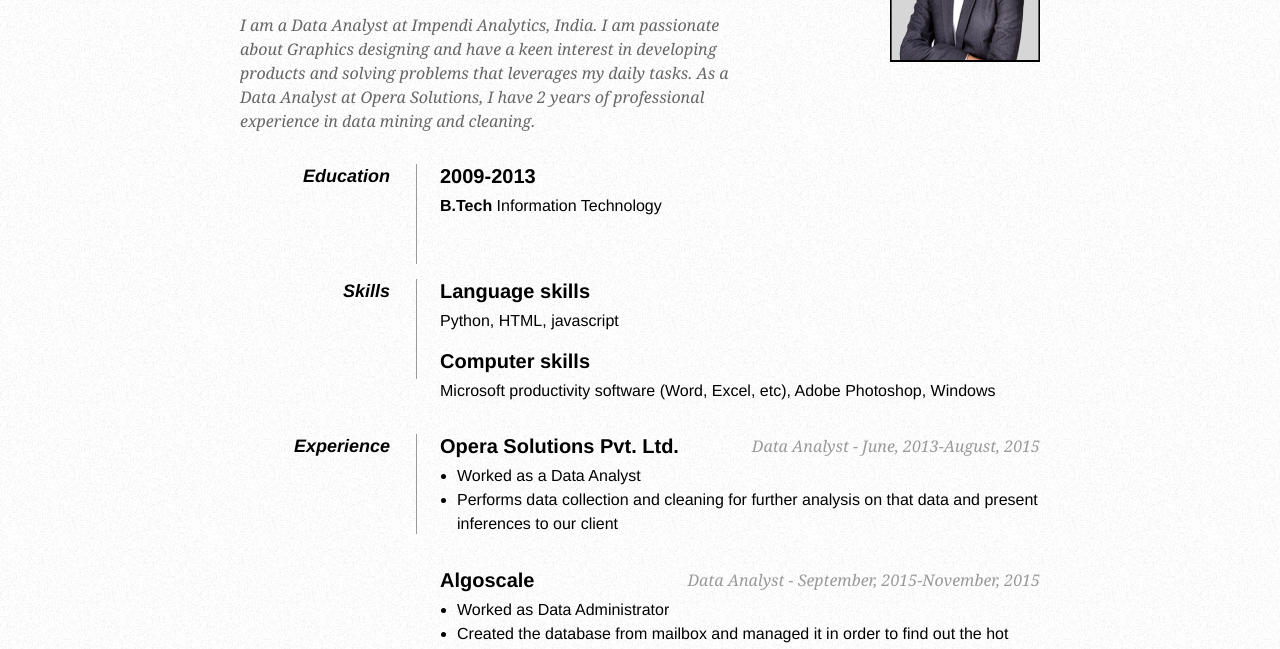
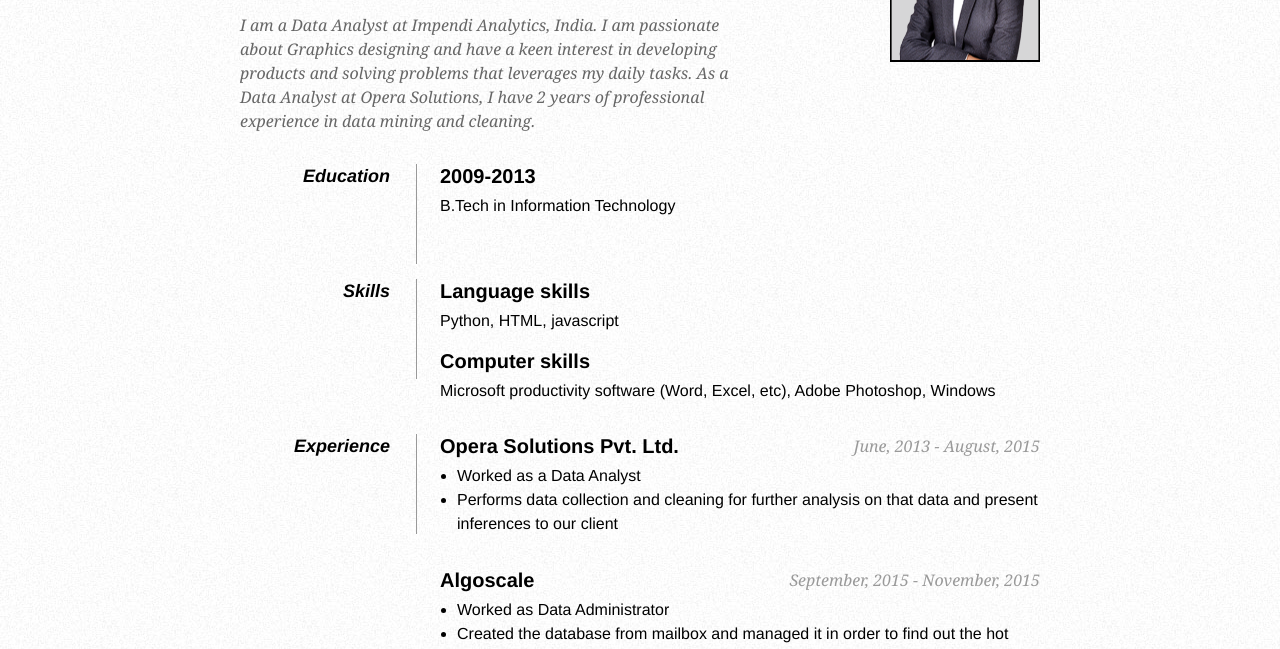
Before and after one commit to manasgrg/portfolio, a plain HTML site: page index.html in a window 1280 px wide. Shown: the part 148-797 px from the top of the page. Drawn offline with Linux system fonts and the light colour scheme.

Commit message:
Update index.html

```diff
--- a/index.html
+++ b/index.html
@@ -62,7 +62,7 @@ As a Data Analyst at Opera Solutions, I have 2 years of professional experience
             <dt>Education</dt>
             <dd>
                 <h2>2009-2013</h2>
-                <p><strong>B.Tech</strong> Information Technology<br />
+                <p>B.Tech in Information Technology<br />
 
             </dd>
 
@@ -81,14 +81,14 @@ As a Data Analyst at Opera Solutions, I have 2 years of professional experience
 
             <dt>Experience</dt>
             <dd>
-                <h2>Opera Solutions Pvt. Ltd. <span>Data Analyst - June, 2013-August, 2015</span></h2>
+                <h2>Opera Solutions Pvt. Ltd. <span>June, 2013 - August, 2015</span></h2>
                 <ul>
                     <li>Worked as a Data Analyst</li>
                     <li>Performs data collection and cleaning for further analysis on that data and present inferences to our client</li>
                 </ul>
              </dd>
              <dd>
-                <h2>Algoscale <span>Data Analyst - September, 2015-November, 2015</span></h2>
+                <h2>Algoscale <span>September, 2015 - November, 2015</span></h2>
                 <ul>
                     <li>Worked as Data Administrator</li>
                     <li>Created the database from mailbox and managed it in order to find out the hot topics or sentiments floating in a firm</li>
```
